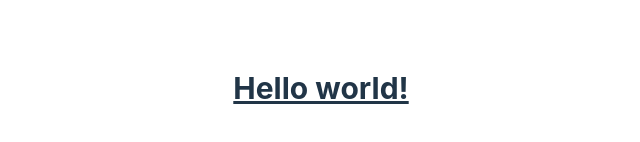
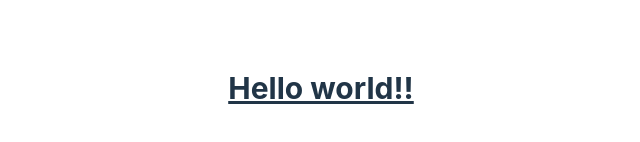
Before and after one commit to OriGuyUniqueDev/socialLinkProfile, a React (Vite) app: page / in a window 1280 px wide. Shown: the part 312-454 px from the top of the page, without its empty margins (319-959 px from the left). Built offline with nearby package versions, Linux system fonts and the light colour scheme.

Commit message:
new clean react + tailwind project

```diff
--- a/src/App.tsx
+++ b/src/App.tsx
@@ -4,7 +4,7 @@ import viteLogo from "/vite.svg";
 import "./App.css";
 
 function App() {
-	return <h1 className="text-3xl font-bold underline">Hello world!</h1>;
+	return <h1 className="text-3xl font-bold underline">Hello world!!</h1>;
 }
 
 export default App;
```
